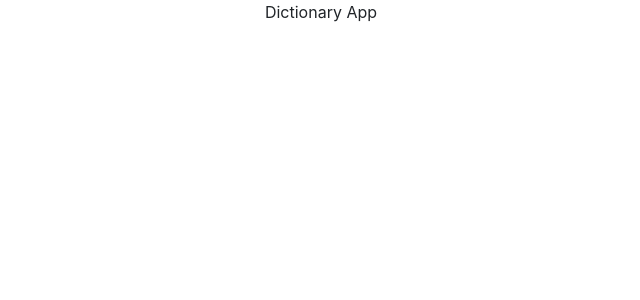
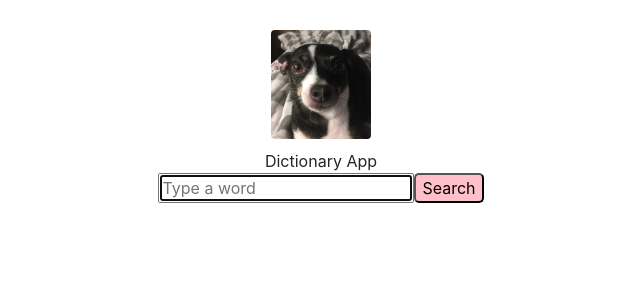
Before and after one commit to kane-e/dictionary-project, a React (Create React App) app: page / in a window 1280 px wide. Shown: the top 300 px of the page, without its empty margins (319-959 px from the left). Built offline with nearby package versions, Linux system fonts and the light colour scheme.

Commit message:
Implemented search engine

```diff
--- a/src/App.css
+++ b/src/App.css
@@ -1,8 +1,10 @@
 .App {
   text-align: center;
+  margin: 30px;
 }
 
 .App-logo {
-  height: 40vmin;
-  pointer-events: none;
+  max-width: 100px;
+  display: block;
+  margin: 10px auto;
 }
--- a/src/App.js
+++ b/src/App.js
@@ -1,16 +1,15 @@
+import ME from "./ME.jpg";
+import './App.css';
+import Search from "./Search.js";
 
-import './App.css';
-
-function App() {
+export default function App() {
   return (
     <div className="App">
       <header className="container">
-
+       <img src={ME} className="App-logo img-fluid rounded" alt="logo" />
         Dictionary App
-
+        <Search />
       </header>
     </div>
   );
 }
-
-export default App;
--- /dev/null
+++ b/src/Search.js
@@ -0,0 +1,26 @@
+import React, {useState} from "react";
+import "./Search.css"
+
+export default function Search (){
+    const [word, setWord] = useState("");
+
+    function handleSubmit(event){
+      event.preventDefault();
+      return word;
+    }
+
+    function updateSearch(event){
+        event.preventDefault();
+        setWord(event.target.value);
+    }
+
+    return(
+      <div className="Search">
+          <form onSubmit={handleSubmit}>
+              <input type="search" onChange={updateSearch} autoFocus={true} placeholder="Type a word"/>
+              <input type="submit" value="Search" id="submit-button" style={{backgroundColor:"pink", borderRadius: "5px"}} />
+          </form>
+          <h1>{word}</h1>
+      </div>
+    )
+}
```
Also changed, not shown: src/ME.jpg (added), src/Search.css (added).
